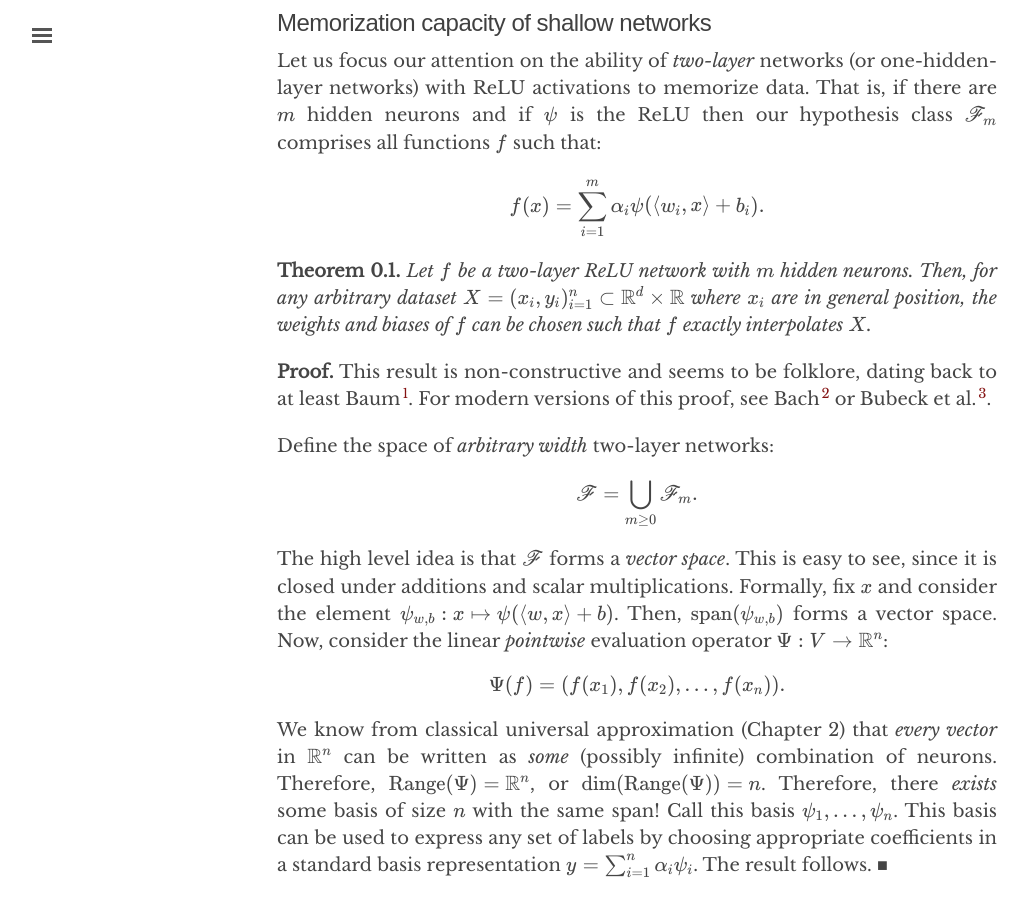
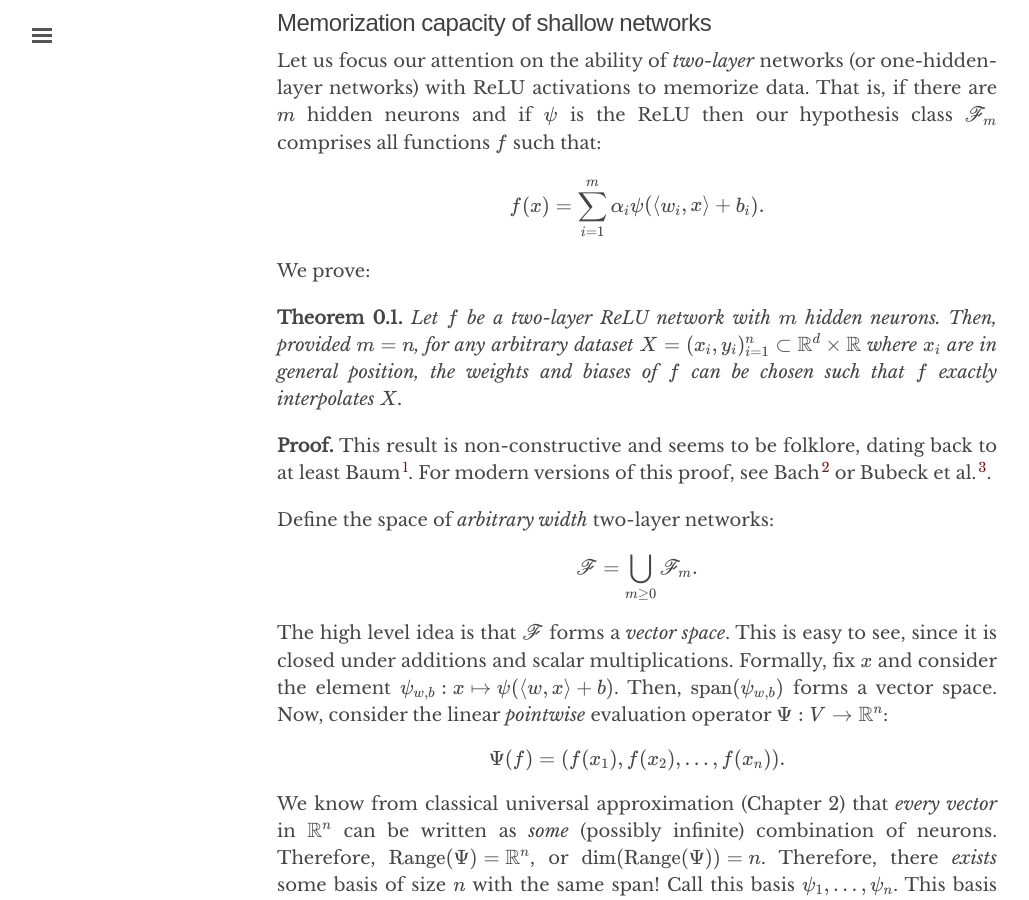
Before and after one commit to chinmayhegde/fodl, a Jekyll site: the page built from _posts/2022-01-18-representation01.md, in a window 1280 px wide and 900 px high, scrolled down 2327 px. Shown: the whole window, without its empty margins (3-1032 px from the left). Built offline with Jekyll 4.4.1, drawn with Linux system fonts in a browser that asks for light colours; nearby versions of some CDN libraries.

Commit message:
Update 2022-01-18-representation01.md

```diff
--- a/_posts/2022-01-18-representation01.md
+++ b/_posts/2022-01-18-representation01.md
@@ -63,8 +63,10 @@ Let us focus our attention on the ability of *two-layer* networks (or one-hidden
 
 \\[ f(x) = \sum_{i=1}^m \alpha_i \psi(\langle w_i, x \rangle + b_i) . \\]
 
+We prove:
+
 **Theorem**{:.label #MemorizationBasic}
-  Let $f$ be a two-layer ReLU network with $m$ hidden neurons. Then, for any _arbitrary_ dataset $X = \{(x_i, y_i)_{i=1}^n\} \subset \mathbb{R}^d \times \mathbb{R}$ where $x_i$ are in general position, the weights and biases of $f$ can be chosen such that $f$ exactly interpolates $X$.
+  Let $f$ be a two-layer ReLU network with $m$ hidden neurons. Then, provided $m = n$, for any _arbitrary_ dataset $X = \{(x_i, y_i)_{i=1}^n\} \subset \mathbb{R}^d \times \mathbb{R}$ where $x_i$ are in general position, the weights and biases of $f$ can be chosen such that $f$ exactly interpolates $X$.
 {:.theorem}
 
 **Proof**{:.label #MemorizationBasicProof1}
```
